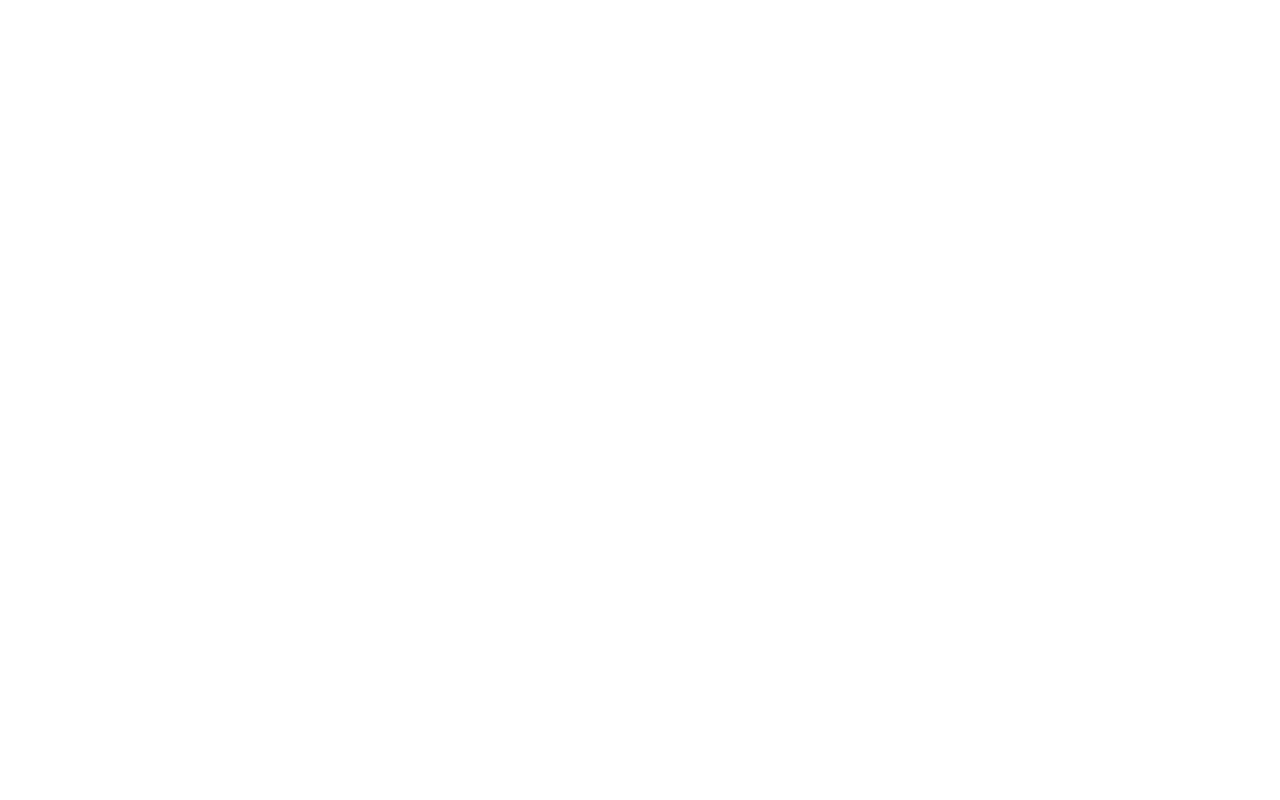
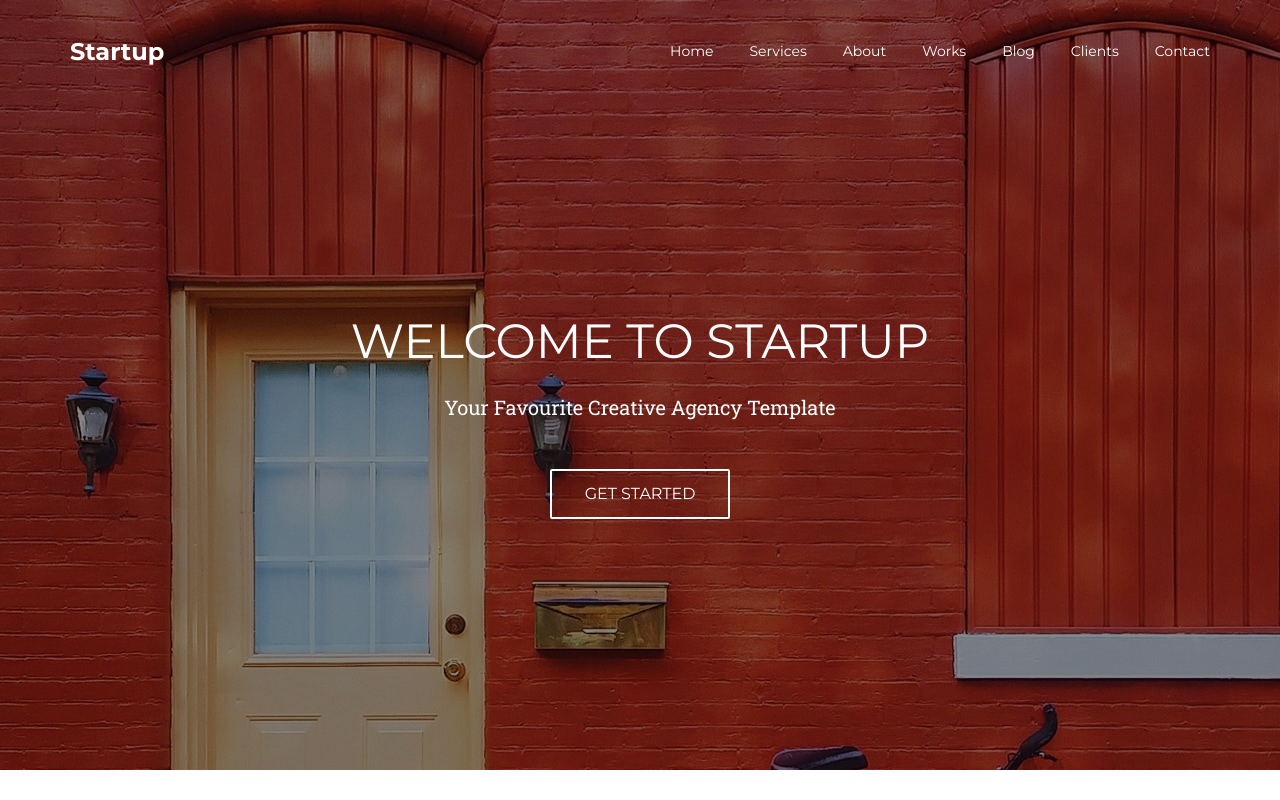
Before and after one commit to MaxaKozin/goit-html-css-teamwork, a website: page src/index.html in a window 1280 px wide. Drawn offline with nearby package versions, Linux system fonts and the light colour scheme; files that its build step writes are made by us from their sources.

Commit message:
added promo section

```diff
--- /dev/null
+++ b/src/html/promo.html
@@ -0,0 +1,33 @@
+<section class="section promo">
+  <nav class="main-nav container">
+    <h1 class="heading"><a href="#" class="main-nav__logo link logo">Startup</a></h1>
+    <ul class="main-nav__list list">
+      <li class="main-nav__item">
+        <a href="#" class="main-nav__link link">Home</a>
+      </li>
+      <li class="main-nav__item">
+        <a href="#" class="main-nav__link link">Services</a>
+      </li>
+      <li class="main-nav__item">
+        <a href="#" class="main-nav__link link">About</a>
+      </li>
+      <li class="main-nav__item">
+        <a href="#" class="main-nav__link link">Works</a>
+      </li>
+      <li class="main-nav__item">
+        <a href="#" class="main-nav__link link">Blog</a>
+      </li>
+      <li class="main-nav__item">
+        <a href="#" class="main-nav__link link">Clients</a>
+      </li>
+      <li class="main-nav__item">
+        <a href="#" class="main-nav__link link">Contact</a>
+      </li>
+    </ul>
+  </nav>
+  <div class="promo__slogan container">
+    <h2 class="promo__heading">Welcome to startup</h2>
+    <p class="promo__description">Your Favourite Creative Agency Template</p>
+    <a href="#" class="link promo__btn">Get started</a>
+  </div>
+</section>
--- a/src/sass/base.scss
+++ b/src/sass/base.scss
@@ -8,7 +8,23 @@ html {
   box-sizing: inherit;
 }
 
-body {
-  font-family: -apple-system, BlinkMacSystemFont, 'Segoe UI', Roboto, Oxygen,
-    Ubuntu, Cantarell, 'Open Sans', 'Helvetica Neue', sans-serif;
+* {
+  margin: 0;
+  padding: 0;
 }
+
+.container {
+  width: 1140px;
+  margin: 0 auto;
+}
+
+.link {
+  display: block;
+  text-decoration: none;
+}
+
+.list {
+  list-style: none;
+  margin: 0;
+  padding: 0;
+}
--- /dev/null
+++ b/src/sass/components/promo.scss
@@ -0,0 +1,90 @@
+.promo {
+  width: 100%;
+  min-height: $promo_height;
+  background-image: linear-gradient($color_black-opacity, $color_black-opacity), url(../../images/bg_site/bg-top.jpg);
+  background-position: center;
+  background-repeat: no-repeat;
+  background-size: cover;
+  @media (min-resolution: 192dpi) {
+    background-image: linear-gradient($color_black-opacity, $color_black-opacity), url(../../images/bg_site/bg-top@2x.jpg);
+  }
+  @media (min-resolution: 288dpi) {
+    background-image: linear-gradient($color_black-opacity, $color_black-opacity), url(../../images/bg_site/bg-top@3x.jpg);
+  }
+  &__slogan {
+    display: flex;
+    flex-direction: column;
+    justify-content: center;
+    align-items: center;
+    min-height: 707px;
+    height: auto;
+  }
+  &__heading {
+    font-size: 48px;
+    color: $color_white;
+    font-family: "Montserrat";
+    font-weight: 400;
+    text-transform: uppercase;
+    margin-bottom: 26px;
+  }
+  &__description {
+    font-family: "Roboto Slab";
+    font-size: 20px;
+    font-weight: 400px;
+    text-transform: capitalize;
+    color: $color_white;
+    margin-bottom: 50px;
+  }
+  &__btn {
+    font-size: 16px;
+    line-height: 46px;
+    padding: 0 33px;
+    color: $color_white;
+    font-family: "Montserrat";
+    font-weight: 400;
+    text-transform: uppercase;
+    border: 2px solid $color_white;
+    border-radius: 2px;
+    transition: all .2s linear;
+    &:hover {
+      color: $color_accent;
+      background-color: $color_white;
+    }
+  }
+}
+
+.heading {
+  margin: 0;
+  padding: 0;
+}
+
+.main-nav {
+  padding-top: 40px;
+  display: flex;
+  justify-content: space-between;
+  align-items: center;
+  line-height: 23px;
+  &__list {
+    display: flex;
+    flex-wrap: wrap;
+    flex-basis: 540px;
+    justify-content: space-between;
+  }
+  &__link {
+    font-size: 14px;
+    color: $color_white;
+    font-family: 'Montserrat';
+    font-weight: 400;
+    transition: linear .2s color;
+    &:hover {
+      color: $color_accent;
+    }
+  }
+}
+
+.logo {
+  font-size: 24px;
+  color: $color_white;
+  font-family: 'Montserrat';
+  font-weight: 700;
+}
--- a/src/sass/helpers/variables.scss
+++ b/src/sass/helpers/variables.scss
@@ -8,3 +8,4 @@ $color_black-opacity: rgba(0, 0, 0, 0.45);
 $color_grey-light-bg: #F8F8F8;
 $color_grey-light-icon: #ddd;
 $color_grey-light-text: #777;
+$promo_height: 770px;
--- a/src/sass/main.scss
+++ b/src/sass/main.scss
@@ -1,6 +1,5 @@
-/*
- * Все паршалы импортировать в этот файл
- */
-
+@import './helpers/variables.scss';
 @import 'normalize.scss';
 @import 'base.scss';
+
+@import 'components/promo.scss';
```
Also changed, not shown: src/index.html (+1 -1 lines).
